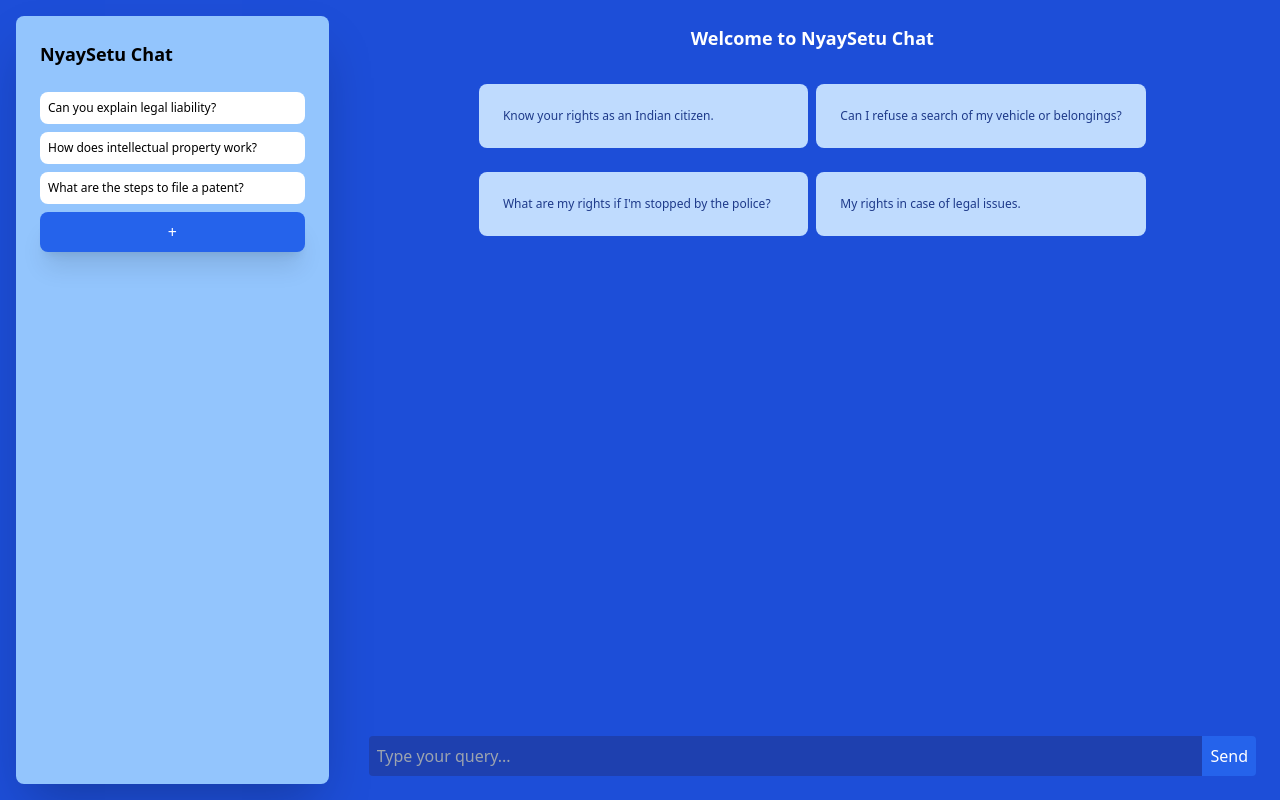
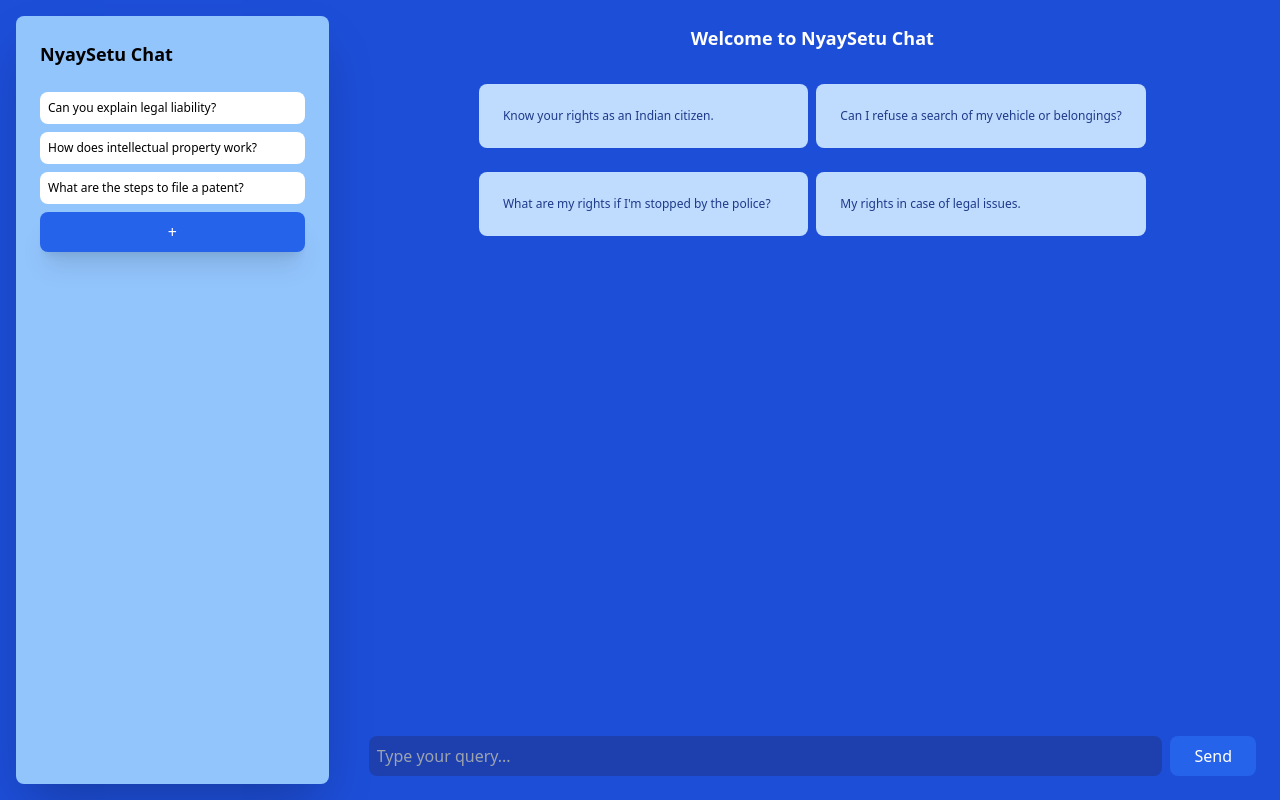
Before and after one commit to NyayaSetu-SIH/NyaySetu-Frontend, a React (Create React App) app: page /chat in a window 1280 px wide. Built offline with nearby package versions, Linux system fonts and the light colour scheme; no server answers.

Commit message:
chat update

```diff
--- a/src/Pages/Chat.jsx
+++ b/src/Pages/Chat.jsx
@@ -2,8 +2,8 @@ import React, { useState } from 'react';
 
 const Chat = ({ user }) => {
   const [userInput, setUserInput] = useState('');
-  const [selectedQuery, setSelectedQuery] = useState(null);
-  const [generatedText, setGeneratedText] = useState('Our AI is generating...');
+  const [queryPairs, setQueryPairs] = useState([]);
+  const [loading, setLoading] = useState(false);
   const [querySent, setQuerySent] = useState(false);
   const [chatHistory, setChatHistory] = useState([
     { id: 1, text: "Can you explain legal liability?", type: 'user' },
@@ -21,13 +21,15 @@ const Chat = ({ user }) => {
 
   const handleNewChat = () => {
     setQuerySent(false);
-    setSelectedQuery(null);
+    setQueryPairs([]);
   }
 
   const handleSend = async () => {
     if (userInput.trim() === '') return;
 
     try {
+      setLoading(true);
+
       const response = await fetch('https://api.openai.com/v1/chat/completions', {
         method: 'POST',
         headers: {
@@ -46,13 +48,18 @@ const Chat = ({ user }) => {
       if (response.ok) {
         const result = await response.json();
         // Update state with the generated text
-          setGeneratedText(result.choices[0].message.content);
+        setQueryPairs((prevPairs) => [
+          ...prevPairs,
+          { query: userInput, generatedText: result.choices[0].message.content }
+        ]);
       } else {
         // Handle error response
         console.error('Error:', response.statusText);
       }
     } catch (error) {
       console.error('Error:', error.message);
+    } finally {
+      setLoading(false);
     }
 
     // Add user's query to chat history
@@ -61,21 +68,42 @@ const Chat = ({ user }) => {
       { id: prevHistory.length + 1, text: userInput, type: 'user' },
     ]);
 
-    // Clear user input and selected query
+    // Clear user input
     setUserInput('');
-    setSelectedQuery(userInput);
     setQuerySent(true);
   };
 
-  const renderDiv = (query) => (
+  const renderDiv = (query, index) => (
     <div
-      key={query}
+      key={index}
       className={`px-4 py-4 rounded-lg my-2 text-xs cursor-pointer ${
         userInput === query ? 'bg-blue-300 text-black' : 'bg-blue-200 text-blue-900'
       }`}
       onClick={() => handleDivClick(query)}
     >
       {query}
+    </div>
+  );
+
+  const renderQueryPair = (pair, index) => (
+    <div key={index} className="flex flex-col gap-2 overflow-y-auto">
+      <div className='flex gap-3 p-2'>
+        <div className="rounded-full bg-purple-600 text-white py-1 px-2.5">
+          {user?.name ? user.name.charAt(0).toUpperCase() : 'C'}
+        </div>
+        <div className="flex-1 text-white mx-2">
+          {pair.query}
+        </div>
+      </div>
+
+      <div className='flex gap-3 bg-blue-200 text-black rounded-xl px-4 py-3 shadow-xl relative mb-4'>
+        <div className="rounded-full bg-green-600 text-white m-auto px-2 py-1 absolute top-4 left-2">
+          AI
+        </div>
+        <div className="flex-1 text-black px-4">
+          {pair.generatedText}
+        </div>
+      </div>
     </div>
   );
 
@@ -101,48 +129,34 @@ const Chat = ({ user }) => {
 
       {/* Right Section - User Input and Chat Interface */}
       <div className="w-3/4 p-4 flex flex-col flex-grow justify-between">
+        <div className="flex flex-col gap-2 overflow-y-auto flex-grow">
             {querySent === false ? (
-            <div className="flex flex-col items-center justify-center overflow-y-auto">
+            <div className="flex flex-col items-center justify-center">
                 <div className="text-lg font-bold mb-4">Welcome to NyaySetu Chat</div>
                 <div className="grid grid-cols-2 gap-2">
-                    {renderDiv("Know your rights as an Indian citizen.")}
-                    {renderDiv("Can I refuse a search of my vehicle or belongings?")}
-                    {renderDiv("What are my rights if I'm stopped by the police?")}
-                    {renderDiv("My rights in case of legal issues.")}
+                {renderDiv("Know your rights as an Indian citizen.", 0)}
+                {renderDiv("Can I refuse a search of my vehicle or belongings?", 1)}
+                {renderDiv("What are my rights if I'm stopped by the police?", 2)}
+                {renderDiv("My rights in case of legal issues.", 3)}
                 </div>
             </div>
             ) : (
-            <div className="flex flex-col gap-2 overflow-y-auto">
-                <div className='flex gap-3 p-2'>
-                    <div className="rounded-full bg-purple-600 text-white py-1 px-2.5">
-                      {user?.name ? user.name.charAt(0).toUpperCase() : 'C'}
+            <div>
+                {queryPairs.map((pair, index) => renderQueryPair(pair, index))}
             </div>
-                    <div className="flex-1 text-white mx-2">
-                        {selectedQuery}
-                    </div>
+            )}
         </div>
 
-                <div className='flex gap-3 bg-blue-200 text-black rounded-xl px-4 py-3 shadow-xl relative mb-4'>
-                    <div className="rounded-full bg-green-600 text-white m-auto px-2 py-1 absolute top-4 left-2">
-                      AI
-                    </div>
-                    <div className="flex-1 text-black px-4">
-                        {generatedText}
-                    </div>
-                </div>
-            </div>
-        )}
-
-        <div className="flex items-center mt-2">
+        <div className="flex items-center gap-2">
             <input
             type="text"
             value={userInput}
             onChange={handleInputChange}
-            className="flex-1 p-2 bg-blue-800 text-white rounded-l"
+            className="flex-1 p-2 bg-blue-800 text-white rounded-lg"
             placeholder="Type your query..."
             />
-          <button onClick={handleSend} className="p-2 bg-blue-600 rounded-r">
-            Send
+            <button onClick={handleSend} className="py-2 px-4 bg-blue-600 rounded-lg">
+              {loading ? 'Generating...' : 'Send'}
             </button>
         </div>
       </div>
```
Lines whose indentation alone changed are shown as unchanged.
